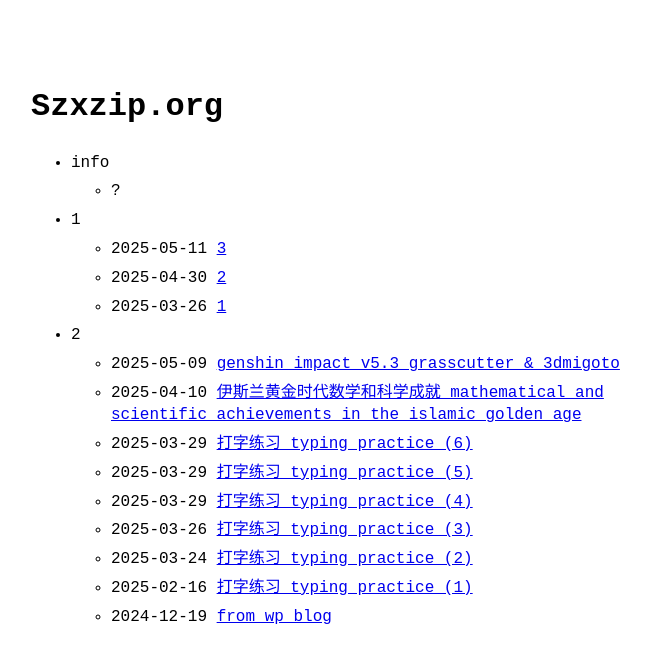
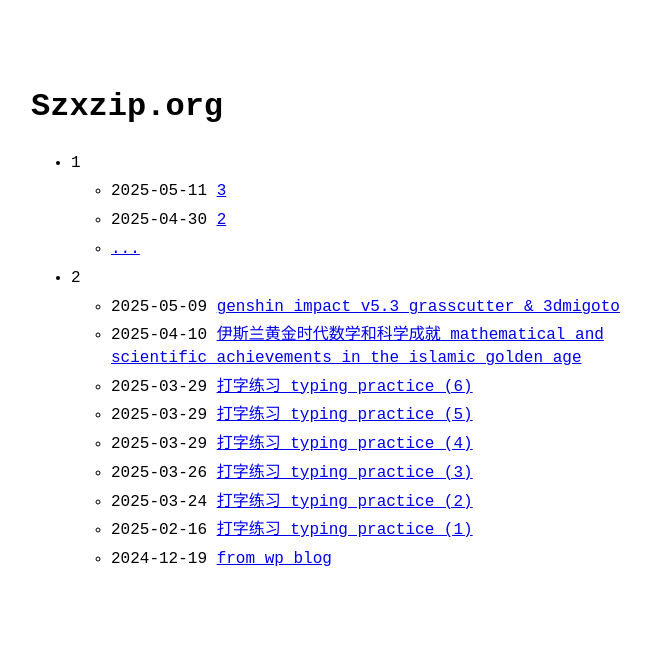
Before and after one commit to szxzip/szxzip.org, a Jekyll site: the page built from index.md, in a window 1280 px wide. Shown: the top 663 px of the page, without its empty margins (289-940 px from the left). Built offline with Jekyll 4.4.1, drawn with Linux system fonts in a browser that asks for light colours.

Commit message:
Initial commit

```diff
--- a/_data/menu.yml
+++ b/_data/menu.yml
@@ -2,14 +2,11 @@
 # https://github.com/riggraz/no-style-please#customize-the-menu
 
 entries:
-  - title: info
-    entries:
-      - title: '?'
 
   - title: 1
     post_list:
       category: x
-      limit: 3
+      limit: 2
       show_more: true
       show_more_text: '...'
       show_more_url: 1
```
